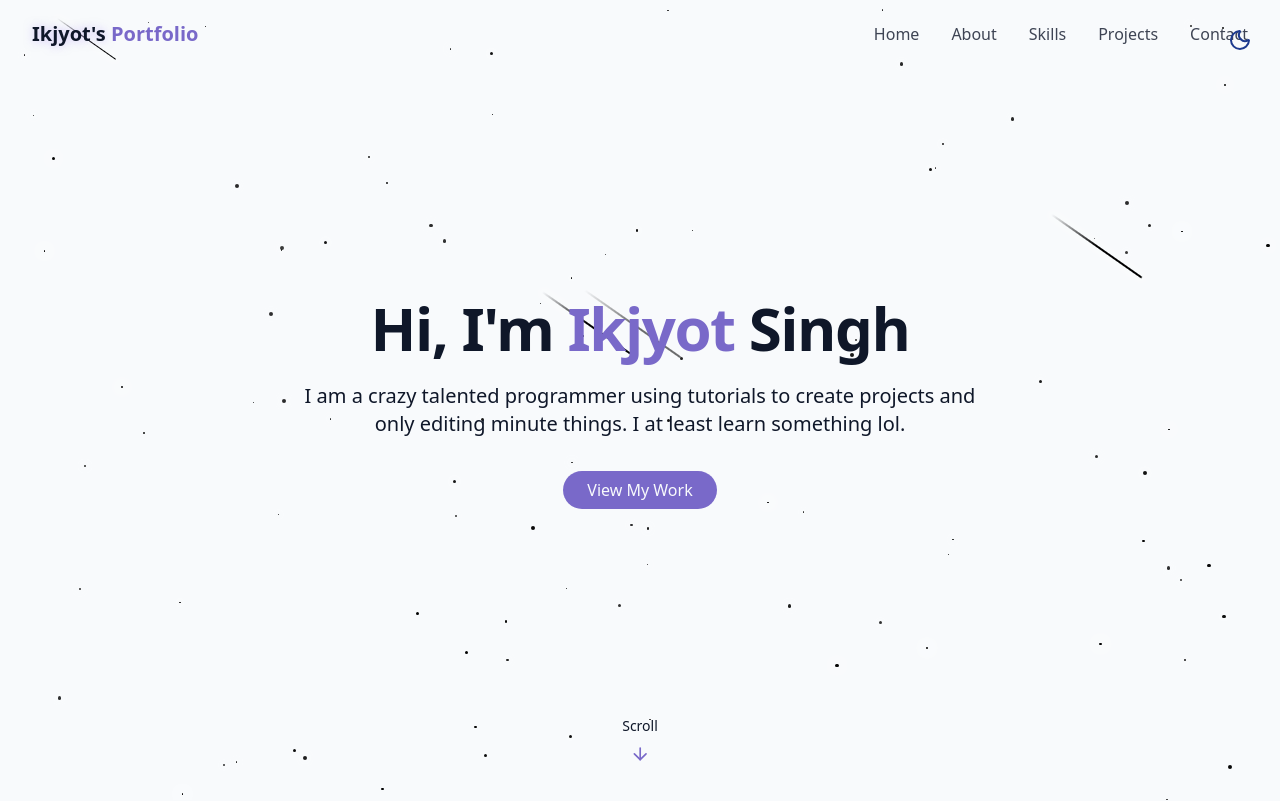
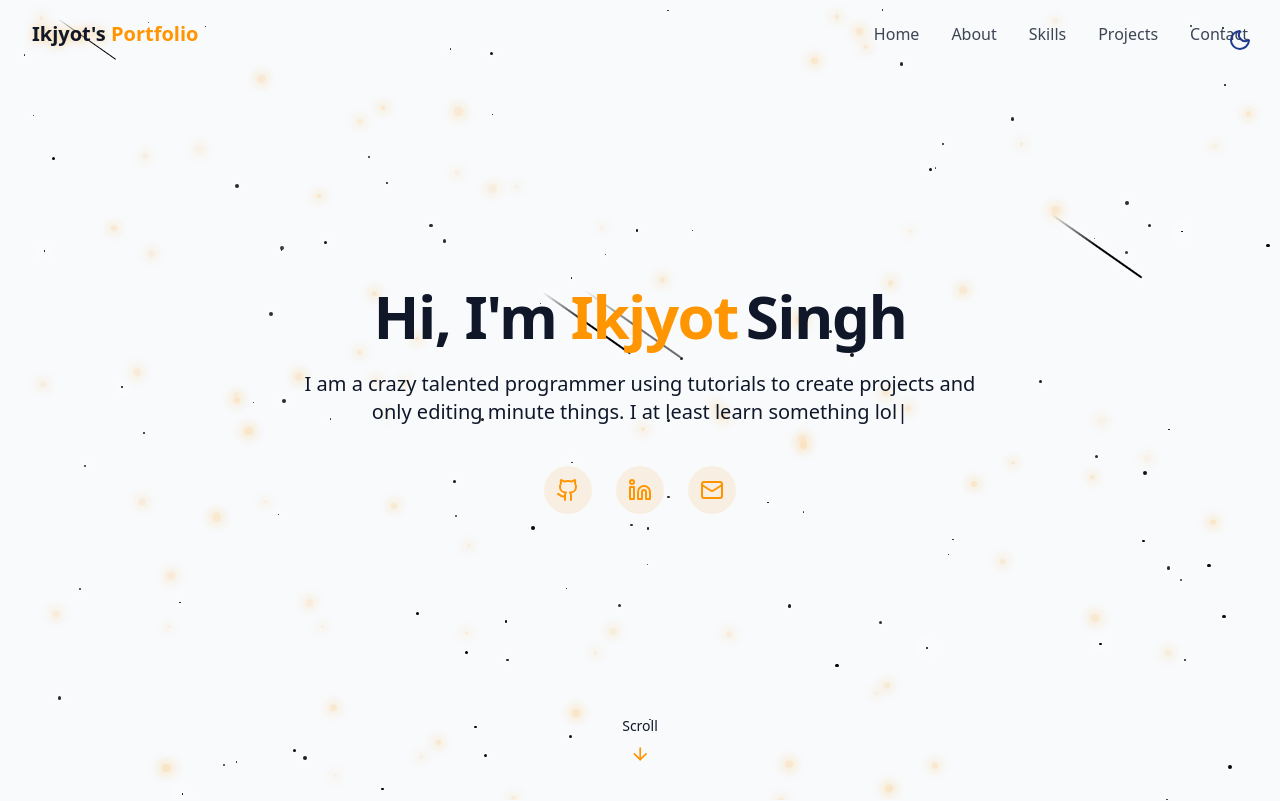
Before and after one commit to icansingh/portfolio, a React (Vite) app: page / in a window 1280 px wide. Shown: the top 801 px of the page. Built offline with nearby package versions, Linux system fonts and the light colour scheme.

Commit message:
Update Colors + Particles

```diff
--- a/package.json
+++ b/package.json
@@ -20,6 +20,7 @@
     "react": "^19.1.0",
     "react-dom": "^19.1.0",
     "react-router-dom": "^7.6.2",
+    "react-type-animation": "^3.2.0",
     "tailwind-merge": "^3.3.1",
     "tailwindcss": "^4.1.8"
   },
--- a/src/components/HomeSection.jsx
+++ b/src/components/HomeSection.jsx
@@ -1,32 +1,75 @@
-import { ArrowDown } from "lucide-react"
+import { ArrowDown, Github, Linkedin, Mail } from "lucide-react"
+import { TypeAnimation } from "react-type-animation"
+import { ParticleBackground } from "./ParticleBackground"
 
 export const HomeSection = () => {
     return <section
             id="home"
             className="relative min-h-screen flex flex-col items-center justify-center px-4"
             >
+                {/* Particle Background */}
+                <ParticleBackground />
+
                 <div className="container max-w-4xl mx-auto text-center z-10">
                     <div className="space-y-6">
-                        <h1 className="text-4xl md:text-6xl font-bold tracking-tight">
-                            <span className="opacity-0 animate-fade-in"> Hi, I'm</span>
-                            <span className="text-primary opacity-0 animate-fade-in-delay-1"> Ikjyot</span>
-                            <span className=" text-gradient opacity-0 animate-fade-in-delay-2"> Singh </span>
-                        </h1>
+                        <div className="flex flex-wrap justify-center items-center gap-2">
+                            <h1 className="text-4xl md:text-6xl font-bold tracking-tight">
+                                <span className="opacity-0 animate-fade-in"> Hi, I'm</span>
+                                <span className="text-primary opacity-0 animate-fade-in-delay-1"> Ikjyot</span>
+                            </h1>
+                            <h1 className="text-4xl md:text-6xl font-bold tracking-tight">
+                                <span className="opacity-0 animate-fade-in-delay-2"> Singh </span>
+                            </h1>
+                        </div>
 
-                        <p className="text-lg md:text-xl text-muted-foreground max-w-2xl mx-auto opacity-0 animate-fade-in-delay-3">
-                            I am a crazy talented programmer using tutorials
-                            to create projects and only editing minute things.
-                            I at least learn something lol.
-                        </p>
+                        <div className="text-lg md:text-xl text-muted-foreground max-w-2xl mx-auto opacity-0 animate-fade-in-delay-3">
+                            <TypeAnimation
+                                sequence={[
+                                    "I am a crazy talented programmer using tutorials to create projects and only editing minute things. I at least learn something lol.",
+                                    2000,
+                                    "Passionate about AI, Machine Learning, and building innovative solutions that make a difference.",
+                                    2000,
+                                    "Always eager to learn new technologies and take on challenging projects.",
+                                    2000,
+                                ]}
+                                wrapper="p"
+                                speed={50}
+                                repeat={Infinity}
+                                className="min-h-[1.5em]"
+                            />
+                        </div>
 
                         <div className="pt-4 opacity-0 animate-fade-in-delay-4">
-                            <a href="#projects" className="cosmic-button">
-                                View My Work
-                            </a>
+                            <div className="flex justify-center space-x-6">
+                                <a
+                                    href="https://github.com/icansingh"
+                                    target="_blank"
+                                    rel="noopener noreferrer"
+                                    className="social-icon"
+                                    aria-label="GitHub"
+                                >
+                                    <Github size={24} />
+                                </a>
+                                <a
+                                    href="https://www.linkedin.com/in/ikjyot-singh/"
+                                    target="_blank"
+                                    rel="noopener noreferrer"
+                                    className="social-icon"
+                                    aria-label="LinkedIn"
+                                >
+                                    <Linkedin size={24} />
+                                </a>
+                                <a
+                                    href="mailto:ikjyot@ualberta.ca"
+                                    className="social-icon"
+                                    aria-label="Email"
+                                >
+                                    <Mail size={24} />
+                                </a>
+                            </div>
                         </div>
                     </div>
                 </div>
-
 
             <div className="absolute bottom-8 left-1/2 transform -translate-x-1/2 flex flex-col items-center animate-bounce">
                 <span className="text-sm text-muted-foreground mb-2"> Scroll </span>
--- /dev/null
+++ b/src/components/ParticleBackground.jsx
@@ -0,0 +1,68 @@
+import { useEffect, useState } from "react";
+
+export const ParticleBackground = () => {
+    const [particles, setParticles] = useState([]);
+
+    useEffect(() => {
+        generateParticles();
+
+        const handleResize = () => {
+            generateParticles();
+        };
+
+        window.addEventListener("resize", handleResize);
+        return () => window.removeEventListener("resize", handleResize);
+    }, []);
+
+    const generateParticles = () => {
+        const numberOfParticles = Math.floor(window.innerWidth * window.innerHeight / 12000);
+        const newParticles = [];
+
+        for (let i = 0; i < numberOfParticles; i++) {
+            const animationType = Math.random();
+            let animationClass = "animate-float";
+
+            if (animationType > 0.7) {
+                animationClass = "animate-float-slow";
+            } else if (animationType > 0.4) {
+                animationClass = "animate-float-fast";
+            }
+
+            newParticles.push({
+                id: i,
+                size: Math.random() * 6 + 3,
+                x: Math.random() * 100,
+                y: Math.random() * 100,
+                opacity: Math.random() * 0.5 + 0.2,
+                animationDuration: Math.random() * 20 + 10,
+                animationDelay: Math.random() * 5,
+                type: Math.random() > 0.5 ? "circle" : "square",
+                animationClass
+            });
+        }
+
+        setParticles(newParticles);
+    };
+
+    return (
+        <div className="fixed inset-0 overflow-hidden pointer-events-none z-10">
+            {particles.map((particle) => (
+                <div
+                    key={particle.id}
+                    className={`particle absolute ${
+                        particle.type === "circle" ? "rounded-full" : "rounded-sm"
+                    } ${particle.animationClass}`}
+                    style={{
+                        width: particle.size + "px",
+                        height: particle.size + "px",
+                        left: particle.x + "%",
+                        top: particle.y + "%",
+                        opacity: particle.opacity,
+                        animationDuration: particle.animationDuration + "s",
+                        animationDelay: particle.animationDelay + "s",
+                    }}
+                />
+            ))}
+        </div>
+    );
+};
--- a/src/index.css
+++ b/src/index.css
@@ -21,6 +21,8 @@
   --animate-fade-in-delay-3: fade-in 0.7s ease-out 0.6s forwards;
   --animate-fade-in-delay-4: fade-in 0.7s ease-out 0.8s forwards;
   --animate-meteor: meteor 5s linear infinite;
+  --animate-float-slow: float-slow 8s ease-in-out infinite;
+  --animate-float-fast: float-fast 4s ease-in-out infinite;
 
   @keyframes float {
     0%,
@@ -29,6 +31,32 @@
     }
     50% {
       transform: translateY(-10px);
+    }
+  }
+
+  @keyframes float-slow {
+    0%,
+    100% {
+      transform: translateY(0) translateX(0);
+    }
+    25% {
+      transform: translateY(-15px) translateX(5px);
+    }
+    50% {
+      transform: translateY(-10px) translateX(-5px);
+    }
+    75% {
+      transform: translateY(-5px) translateX(3px);
+    }
+  }
+
+  @keyframes float-fast {
+    0%,
+    100% {
+      transform: translateY(0) translateX(0);
+    }
+    50% {
+      transform: translateY(-8px) translateX(3px);
     }
   }
 
@@ -75,7 +103,7 @@
 
     --card: 0 0% 100%;
 
-    --primary: 250 47% 60%;
+    --primary: 35 100% 50%;
     --primary-foreground: 210 40% 98%;
 
     --border: 214 32% 91%;
@@ -90,7 +118,7 @@
 
     --card: 222 47% 8%;
 
-    --primary: 250 65% 65%;
+    --primary: 30 100% 55%;
     --primary-foreground: 213 31% 91%;
 
     --border: 217 33% 20%;
@@ -151,7 +179,7 @@
 
   .text-glow {
     @apply relative;
-    text-shadow: 0 0 10px rgba(167, 139, 250, 0.5);
+    text-shadow: 0 0 10px rgba(255, 165, 0, 0.5);
   }
 
   .card-hover {
@@ -169,7 +197,15 @@
     @apply px-6 py-2 rounded-full bg-primary text-primary-foreground font-medium
            transition-all duration-300 hover:scale-105 active:scale-95;
     &:hover {
-      box-shadow: 0 0 10px rgba(139, 92, 246, 0.5);
+      box-shadow: 0 0 10px rgba(255, 165, 0, 0.5);
+    }
+  }
+
+  .social-icon {
+    @apply p-3 rounded-full bg-primary/10 text-primary hover:bg-primary/20
+           transition-all duration-300 hover:scale-110 hover:shadow-lg;
+    &:hover {
+      box-shadow: 0 0 15px rgba(255, 165, 0, 0.3);
     }
   }
 
@@ -181,6 +217,11 @@
   .meteor {
     @apply absolute bg-linear-to-r from-meteors via-meteors to-transparent rounded-full;
     box-shadow: 0 0 10px 5px rgba(255, 255, 255, 0.3);
+  }
+
+  .particle {
+    @apply absolute bg-primary/30;
+    box-shadow: 0 0 12px 3px rgba(255, 165, 0, 0.4);
   }
 }
 
```
Also changed, not shown: 1 other file (tests, documents, lock files or other folders).
